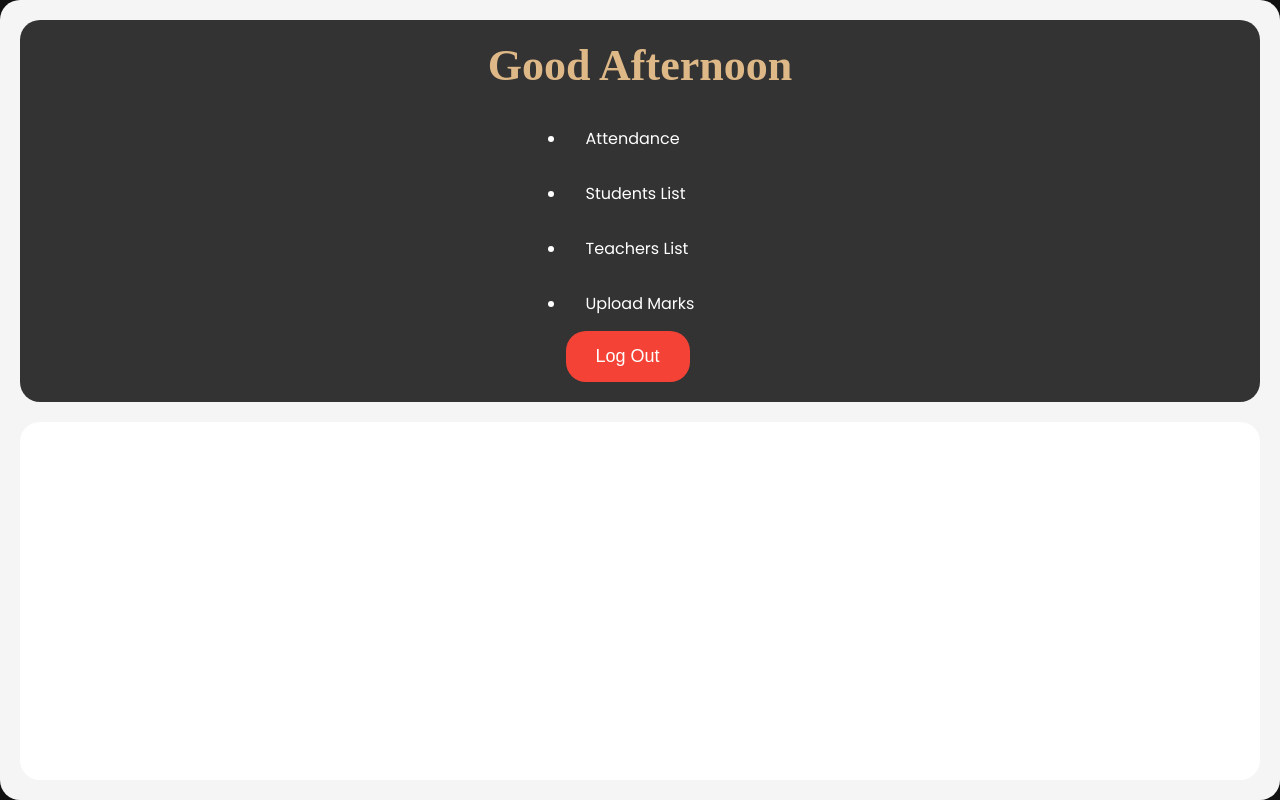
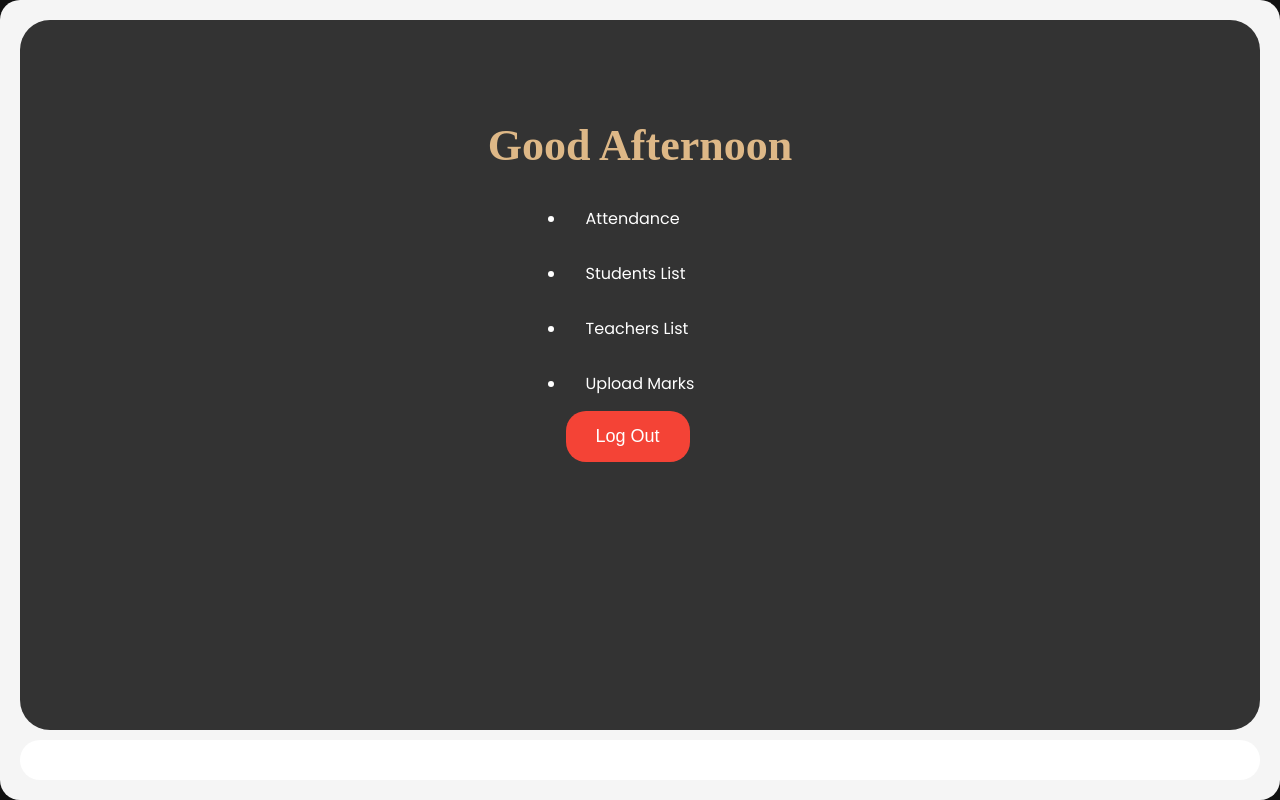
Before and after one commit to Quantsanskar/my-website, a Next.js app: page /admin in a window 1280 px wide. Built offline with nearby package versions, Linux system fonts and the light colour scheme.

Commit message:
Update AdminDashboard.module.css

```diff
--- a/styles/AdminDashboard.module.css
+++ b/styles/AdminDashboard.module.css
@@ -26,11 +26,12 @@
 
 .navbarContainer {
     background-color: #333;
-    border-radius: 20px;
+    border-radius: 30px;
     /* Increased border radius for a curvier look */
-    padding: 20px;
+    padding: 100px;
     /* Increased padding for more spacing */
-    margin-bottom: 20px;
+    margin-bottom: 10px;
+    height: 2000px;
 }
 
 .navbar {
```
